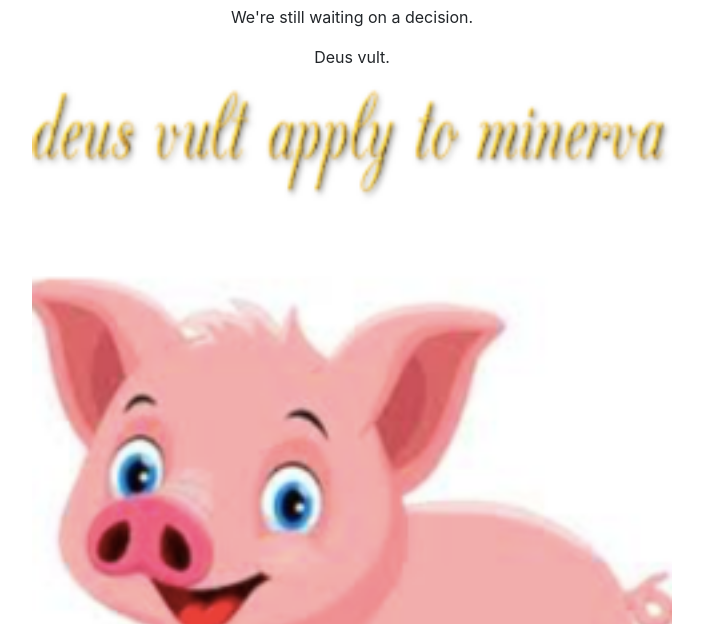
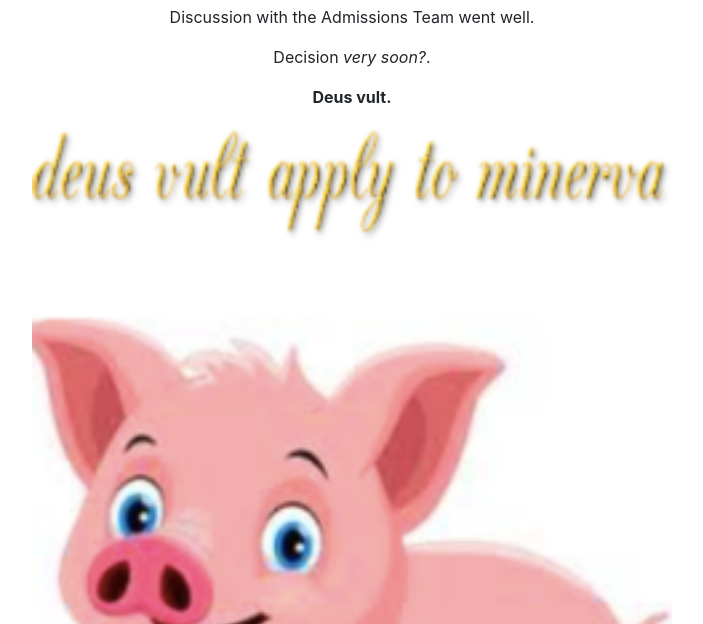
Before and after one commit to isparkeracceptedtominervayet/isparkeracceptedtominervayet.github.io, a plain HTML site: page index.html in a window 1280 px wide. Shown: the part 176-800 px from the top of the page, without its empty margins (288-991 px from the left). Drawn offline with nearby package versions, Linux system fonts and the light colour scheme.

Commit message:
Update index.html

```diff
--- a/index.html
+++ b/index.html
@@ -7,8 +7,9 @@
 <html>
   <body>
     	<h1 style="text-align: center; font-size: 900%;">NO</h1>
-    	<p style="text-align: center;">We're still waiting on a decision.</p>
-    	<p style="text-align: center;">Deus vult.</p>
+    	<p style="text-align: center;">Discussion with the Admissions Team went well.</p>
+	  <p style="text-align: center;">Decision <i>very soon?</i>.</p>
+	  <p style="text-align: center;"><strong>Deus vult.</strong></p>
 	<img src="pig.png" alt="Deus Vult" class="center" />
 	<br>
 	<br>
```
